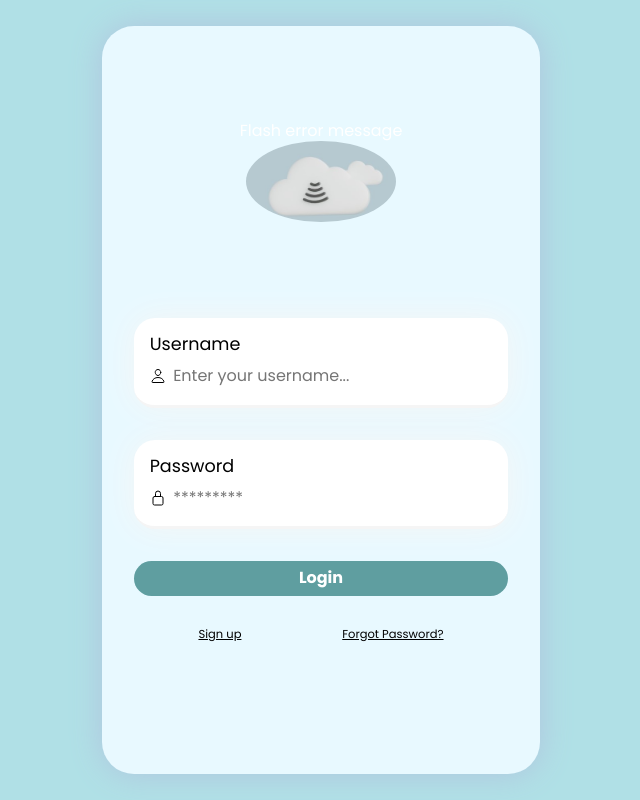
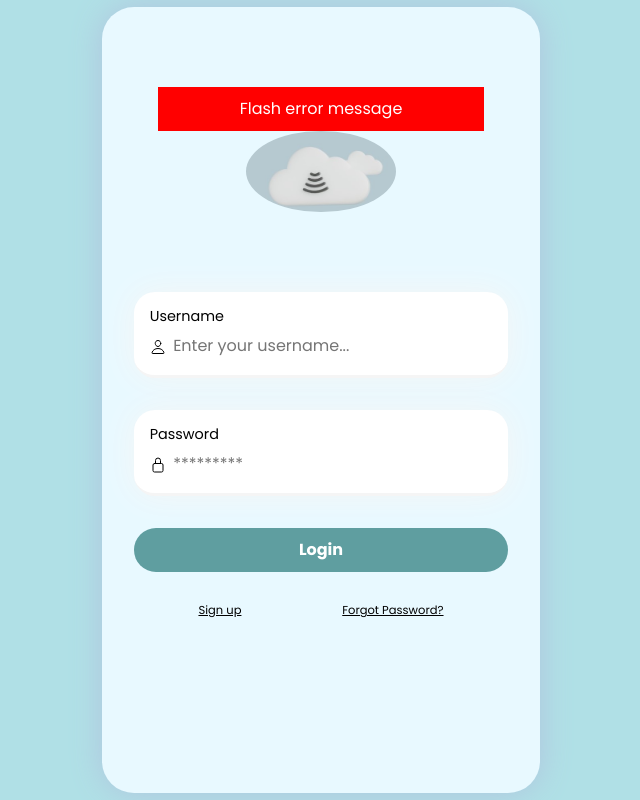
Before and after one commit to Juwonthefirst/File-upload, a Flask app: template templates/mock.html in a window 1280 px wide. Shown: the whole page, without its empty margins (319-959 px from the left). Run offline with Flask 3, Linux system fonts and the light colour scheme; the template is opened without the code that fills it, so the values that code supplies are empty; parts of the project's set-up code (start-up, migrations or seed data) failed here and were passed over; some libraries are stand-ins or nearby versions.

Commit message:
update login_style.css

```diff
--- a/static/css/login_style.css
+++ b/static/css/login_style.css
@@ -29,6 +29,12 @@ input{
 
 p{
     margin:0;
+    padding: .8em;
+    /*position: absolute;*/
+    text-align: center;
+    z-index: 1;
+    background-color: red;
+    width: 80%;
 }
 
 .form{
@@ -49,7 +55,7 @@ p{
 }
 
 .logo{
-    padding: 4em 0;
+    padding: 3em 0 3em;
     display: flex;
     flex-direction: column;
     justify-content: center;
@@ -81,7 +87,7 @@ ion-icon{
 
 
 .field label{
-    font-size: 1.1em;
+    font-size: .9em;
 }
 
 .submit:hover input,.field:hover{
@@ -90,10 +96,9 @@ ion-icon{
 }
 
 
-
 .submit input{
     border-radius: 2em;
-    padding: 0.5em;
+    padding: .8em;
     background-color: cadetblue;
     color: white;
     width: 100%;
@@ -102,7 +107,7 @@ ion-icon{
 }
 
 .smalls{
-    padding-bottom: 7em;
+    padding-bottom: 10em;
     font-size: 0.9em;
     display: flex;
     flex-direction: row;
@@ -114,9 +119,3 @@ ion-icon{
 .submit input{
     cursor: pointer;
 }
-
-.flash{
-    top:10;
-    text-align: center;
-    z-index: 1;
-}
```
